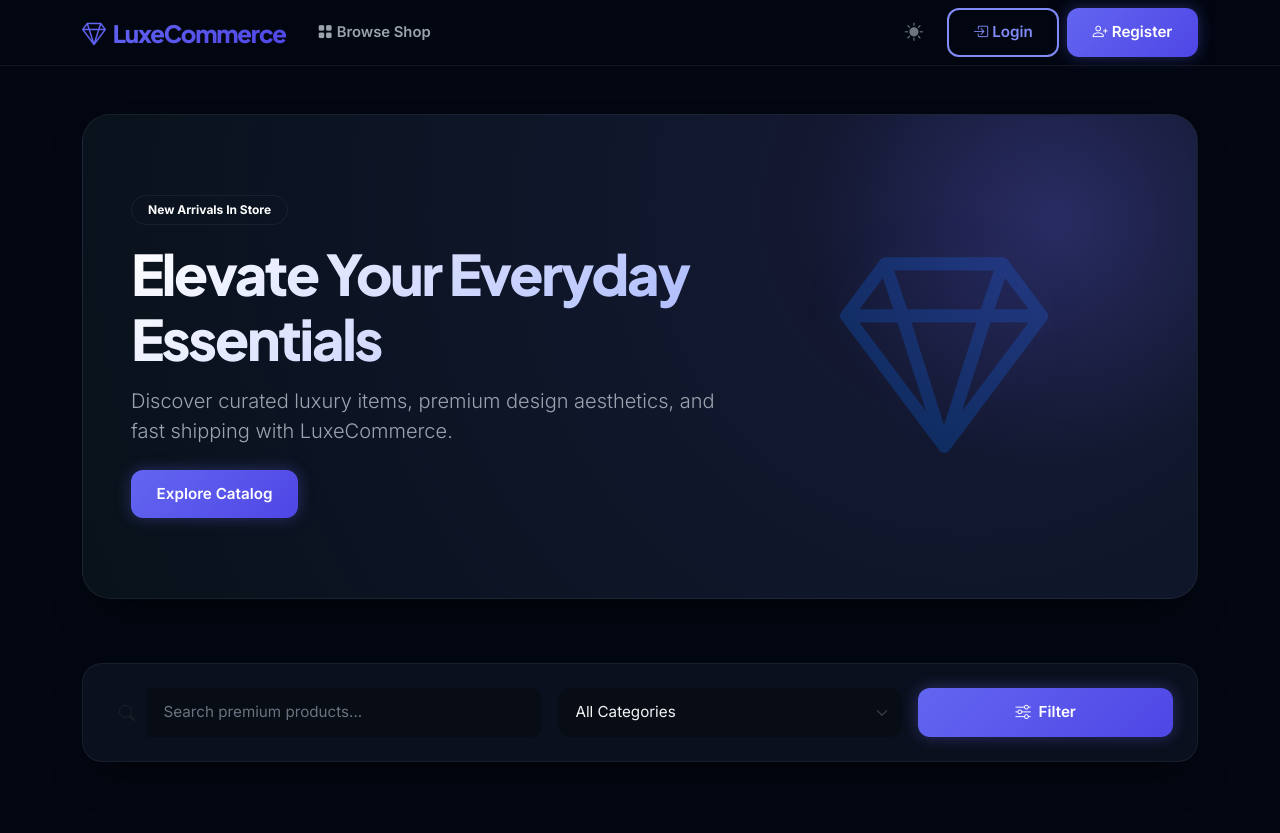
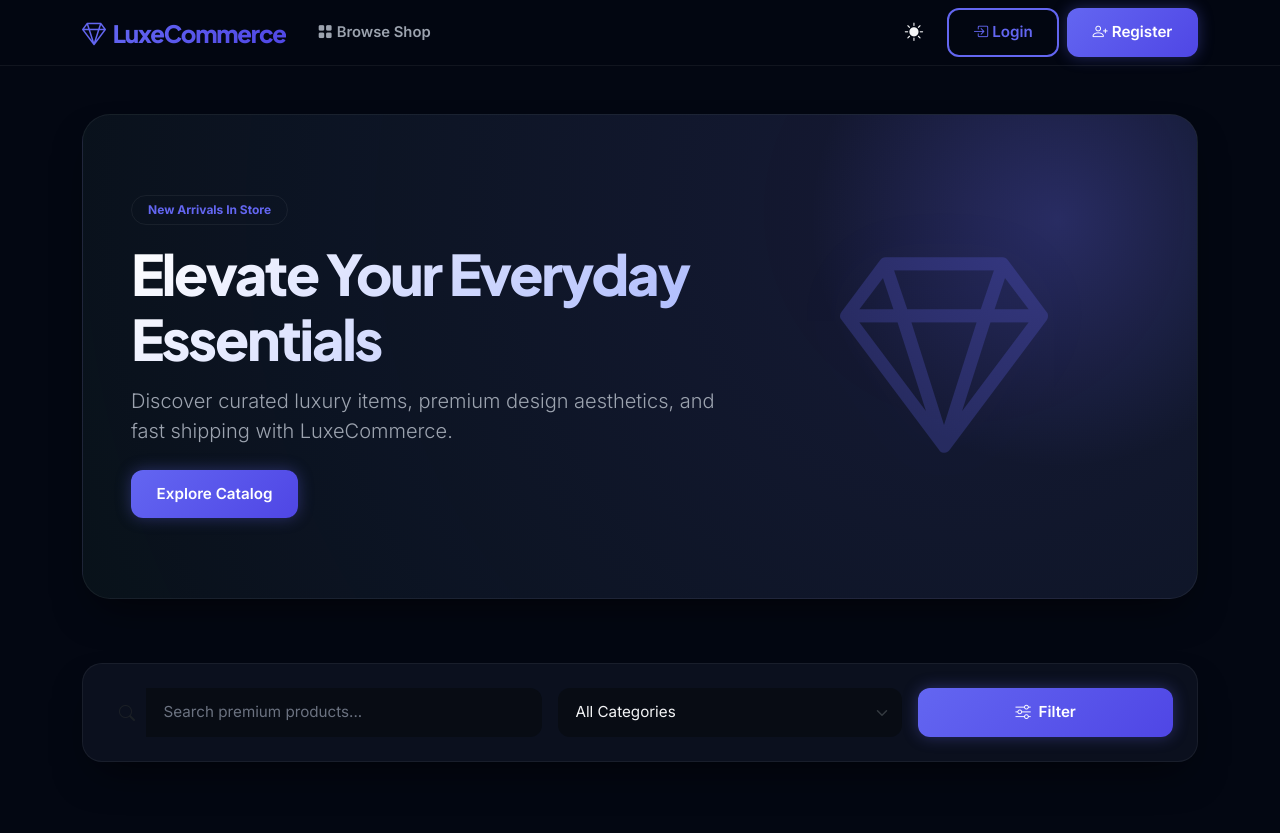
Before and after one commit to Dineth111/mini-ecommerce-webapp, a PHP site: page / in a window 1280 px wide. Shown: the top 833 px of the page. Run offline with PHP 8.4, Linux system fonts and the light colour scheme; data comes from the database, SQL or seed files in the repository.

Commit message:
Fix icon visibility issues, separate logo icon from clipped text, and map text-indigo to theme variables

```diff
--- a/assets/css/style.css
+++ b/assets/css/style.css
@@ -31,6 +31,7 @@
     --footer-bg: #02040a;
     --sidebar-bg: #02040a;
     --admin-header-bg: #090c15;
+    --admin-nav-active: #818cf8;
 
     --font-heading: 'Plus Jakarta Sans', sans-serif;
     --font-body: 'Inter', sans-serif;
@@ -71,6 +72,7 @@
     --footer-bg: #f1f5f9;
     --sidebar-bg: #ffffff;
     --admin-header-bg: #ffffff;
+    --admin-nav-active: #4f46e5;
 }
 
 /* Base resets & styles */
@@ -140,10 +142,15 @@ h1, h2, h3, h4, h5, h6 {
     font-family: var(--font-heading);
     font-weight: 800;
     font-size: 1.5rem;
+    letter-spacing: -0.05em;
+    color: var(--text-heading) !important;
+    text-decoration: none;
+}
+
+.logo-text {
     background: var(--primary-gradient);
     -webkit-background-clip: text;
     -webkit-text-fill-color: transparent;
-    letter-spacing: -0.05em;
 }
 
 .nav-link-custom {
@@ -360,10 +367,10 @@ h1, h2, h3, h4, h5, h6 {
 
 .btn-premium-outline {
     background: transparent;
-    color: #818cf8 !important;
+    color: var(--primary-indigo) !important;
     font-weight: 600;
     font-size: 0.95rem;
-    border: 2px solid #818cf8;
+    border: 2px solid var(--primary-indigo);
     border-radius: var(--radius-md);
     padding: 0.7rem 1.5rem;
     transition: all 0.3s ease;
@@ -513,7 +520,7 @@ footer a:hover {
 
 .admin-nav-link:hover, .admin-nav-link.active {
     background: rgba(99, 102, 241, 0.15);
-    color: #818cf8;
+    color: var(--admin-nav-active);
     box-shadow: inset 0 0 10px rgba(99, 102, 241, 0.05);
 }
 
@@ -651,3 +658,17 @@ footer a:hover {
     border-radius: 0.75rem;
     flex-shrink: 0;
 }
+
+/* Theme Switcher Button Visibility */
+#themeToggleBtn {
+    color: var(--text-primary) !important;
+}
+
+/* Global Icon & Indigo / Primary Overrides */
+.text-indigo {
+    color: var(--primary-indigo) !important;
+}
+
+.text-primary {
+    color: var(--primary-indigo) !important;
+}
--- a/includes/header.php
+++ b/includes/header.php
@@ -45,8 +45,8 @@ if (isset($_SESSION['user_id']) && isset($pdo)) {
 <nav class="navbar navbar-expand-lg navbar-light navbar-custom">
     <div class="container">
         <!-- Brand Logo -->
-        <a class="navbar-brand navbar-brand-logo" href="<?php echo $path_to_root; ?>index.php">
-            <i class="bi bi-gem me-2"></i>LuxeCommerce
+        <a class="navbar-brand navbar-brand-logo d-flex align-items-center" href="<?php echo $path_to_root; ?>index.php">
+            <i class="bi bi-gem me-2 text-indigo"></i><span class="logo-text">LuxeCommerce</span>
         </a>
         <button class="navbar-toggler border-0" type="button" data-bs-toggle="collapse" data-bs-target="#navbarContent" aria-controls="navbarContent" aria-expanded="false" aria-label="Toggle navigation">
             <span class="navbar-toggler-icon"></span>
```
